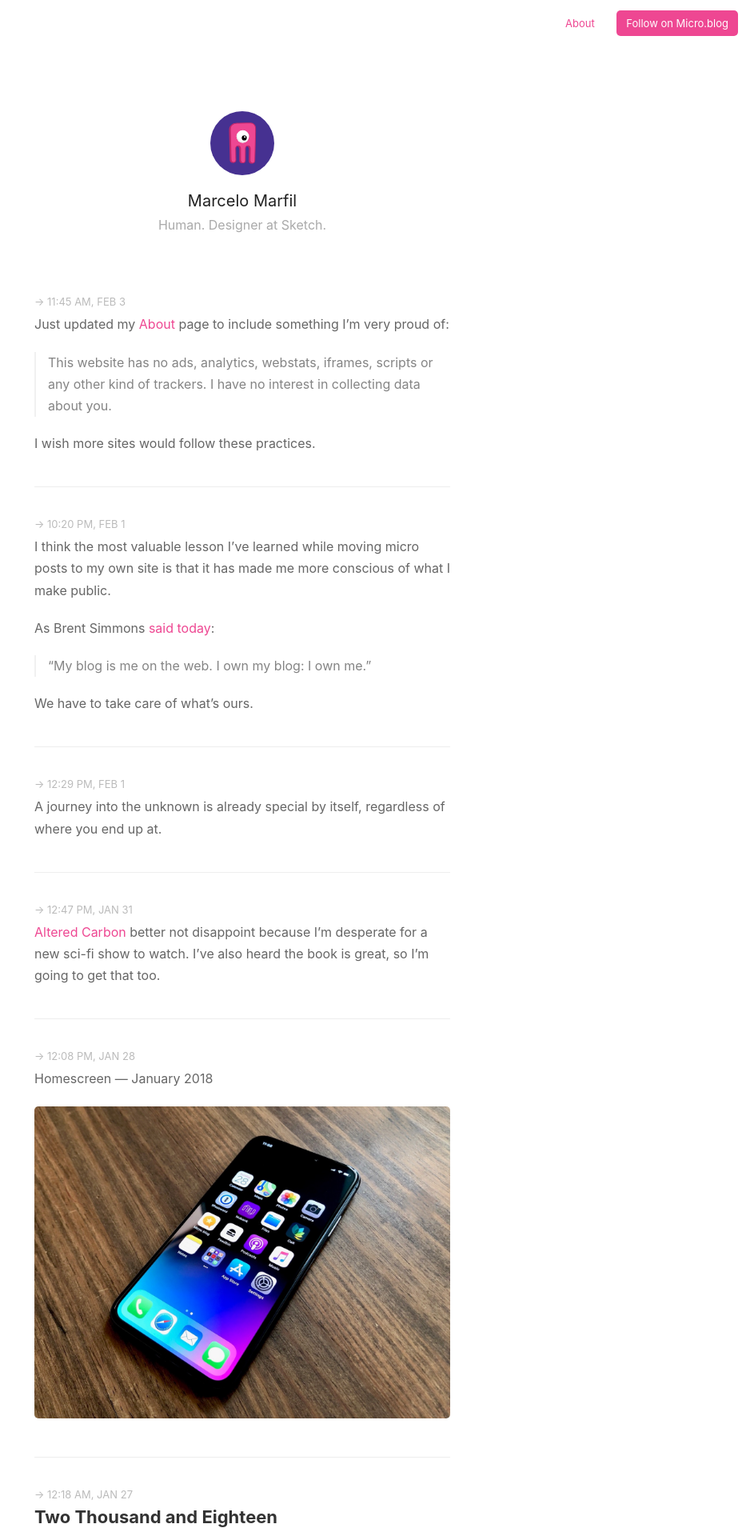
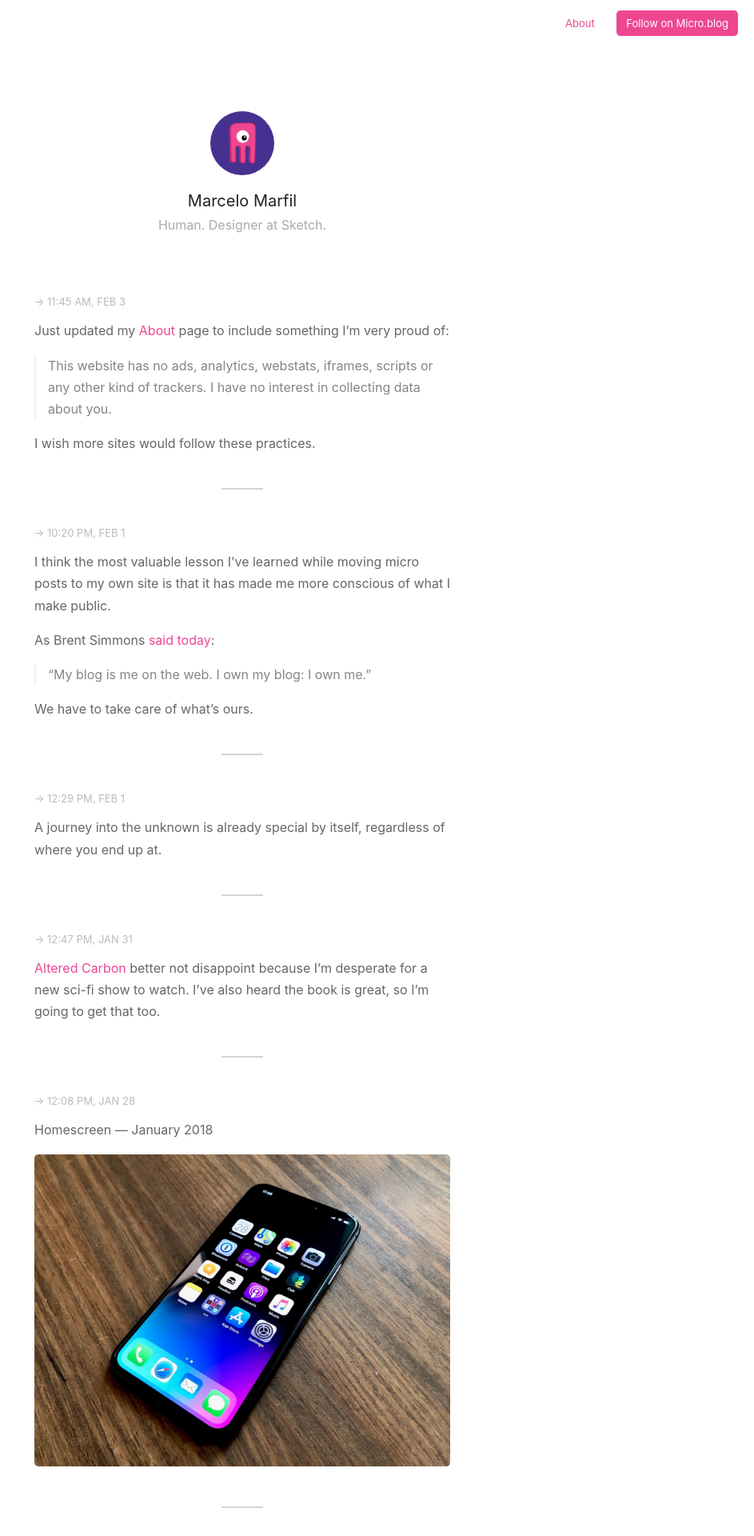
Before and after one commit to lifeinoppo/netlify, a Jekyll site: the page built from index.html, in a window 1280 px wide. Shown: the top 1920 px of the page at 80% size, without its empty margins (337-1280 px from the left). Built offline with Jekyll 4.4.1, drawn with Linux system fonts in a browser that asks for light colours; the list of posts is cut into pages by our own code.

Commit message:
layout polish

```diff
--- a/_includes/post-list.html
+++ b/_includes/post-list.html
@@ -8,7 +8,7 @@
                     <h1><a href="{{ site.baseurl }}/{{ post.url | remove_first: '/' }}">{{ post.title }}</a></h1> <span class="post_content">{{ post.content }}</span>
                 {% endif %}
         </li>
-        <hr>
+        <span class="separator"><span class="divider"></span></span>
     {% endfor %}
 </ul>
 
--- a/assets/css/style.css
+++ b/assets/css/style.css
@@ -11,8 +11,8 @@ html,body,div,span,applet,object,iframe,h1,h2,h3,h4,h5,h6,p,blockquote,pre,a,abb
 .hidden { display: none; }
 
 /* Spacing */
-.post h1, h3, h4, h5, p, .post-body ul, #post-list li, pre {
-margin-bottom: 20px;
+.post h1, h3, h4, h5, p, .post-body ul, #post-list li, pre ::before {
+	margin-top: 1em;
 }
 
 /* Base */
@@ -159,12 +159,13 @@ a,
 
 ul 	{ margin:0; padding:0; }
 li	{ list-style-type:circle; list-style-position:inside;}
-li:last-child {padding-bottom: 20px;}
 
 /* Line Height */
 #post-body, p { line-height:1.7; }
 
 #post-body li { padding-left:20px; }
+
+#post-body ul { padding: 1em 0 0 0; }
 
 b, strong { font-weight: 500;
   color: #1E2025; }
@@ -204,13 +205,13 @@ em, i { font-style: italic; }
 }
 
 .post h1 {
-	margin-bottom: 20px;
+	margin-bottom: 10px;
 	color: #222;
 	font: 300 32px/1.4em "Helvetica Neue", Helvetica,Arial,sans-serif;
 }
 
 .post h2 {
-	margin-bottom: 40px;
+	margin-bottom: 20px;
 	  font: 300 24px/1.5 '-apple-system', "Helvetica Neue", Helvetica, Arial, sans-serif;
 	  color: #111;
 }
@@ -219,7 +220,7 @@ em, i { font-style: italic; }
 .post h2.headline {
 	/*font: italic 22px/1.3em Georgia,serif;*/
 	font: normal 13px/1.5em '-apple-system', "Helvetica Neue", Helvetica, Arial, sans-serif;
-	margin: -5px 0 40px 0;
+	margin-bottom: 30px;
 	color: #b2b9be;
 	  font-size: 13px;
 	  text-transform: uppercase;
@@ -264,9 +265,30 @@ blockquote {
 hr {
 	display: block;
 	border: none;
-	height: 1px;
-	margin: 40px auto;
+	height: 2px;
+	margin: 34px 0 40px 0;
+	width: 100%;
 	background: #eee;
+	width: 30%;
+	text-align: center;
+}
+
+span.separator {
+	display: block;
+	margin: 42px 0 48px 0;
+	width: 100%;
+}
+
+span.divider {
+	display: block;
+	width: 10%;
+	background-color: #d4d4d4;
+	height: 2px;
+	margin: 0 auto;
+}
+
+span.separator:last-child {
+	display: none;
 }
 
 span.code { font-family:Menlo, Monaco, Courier; background-color:#EEE; font-size:14px; }
@@ -360,22 +382,13 @@ Post List
 .post_content li {
 	list-style-type: circle !important;
 	padding-left: 20px;
-}
-
-.post_content li+li {
-	padding-top: 0 !important;
-	border-top: 0 !important;
+	margin: 20px 0 !important;
 }
 
 #post-list h1 a {
 	color: #333;
 	display: block;
 	font: bold 22px '-apple-system', "Helvetica Neue", Helvetica, Arial, sans-serif;
-	padding-bottom: 20px;
-}
-
-#post-list ul {
-	line-height: 1.7;
 }
 
 #post-list .dates {
```
